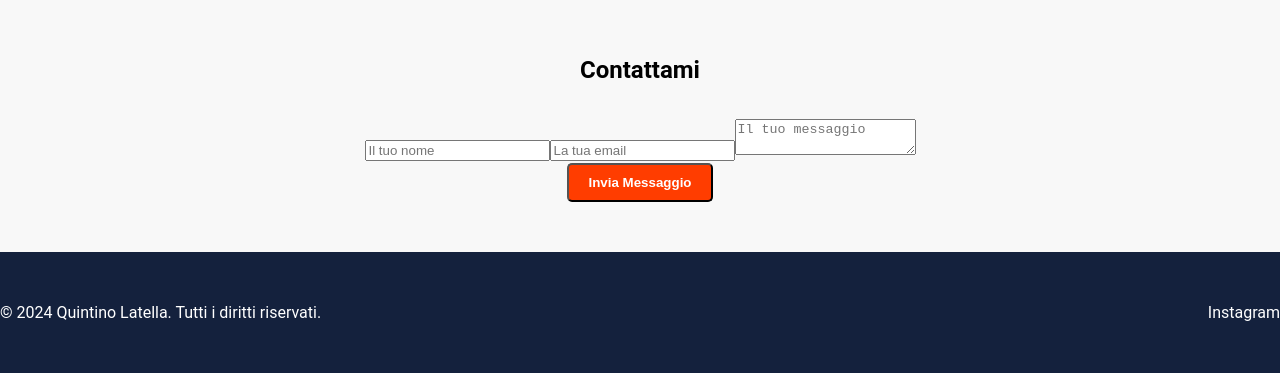
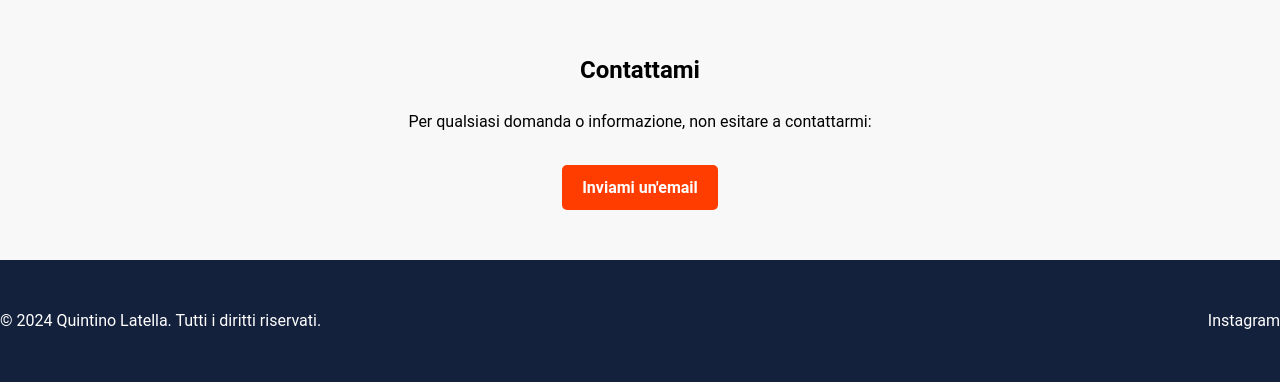
Before and after one commit to Aleteramo/quintino-latella-site, a React (Create React App) app: page / in a window 1280 px wide. Shown: the part 2587-2969 px from the top of the page. Built offline with nearby package versions, Linux system fonts and the light colour scheme.

Commit message:
Aggiornato link Home e sezione Contatti

```diff
--- a/src/components/Contact.css
+++ b/src/components/Contact.css
@@ -1,21 +1,15 @@
 .contact {
   padding: 50px 20px;
+  text-align: center;
   background-color: #f8f8f8;
 }
 
 .contact h2 {
-  text-align: center;
-  margin-bottom: 30px;
+  margin-bottom: 20px;
 }
 
-.contact-form {
-  max-width: 600px;
-  margin: 0 auto;
-  text-align: center;
-}
-
-.contact-form p {
-  margin-bottom: 20px;
+.contact p {
+  margin-bottom: 30px;
 }
 
 .cta-button {
--- a/src/components/Contact.js
+++ b/src/components/Contact.js
@@ -1,54 +1,14 @@
-import React, { useState } from 'react';
+import React from 'react';
 import './Contact.css';
 
 export const Contact = () => {
-  const [formData, setFormData] = useState({
-    name: '',
-    email: '',
-    message: ''
-  });
-
-  const handleChange = (e) => {
-    setFormData({ ...formData, [e.target.name]: e.target.value });
-  };
-
-  const handleSubmit = (e) => {
-    e.preventDefault();
-    // Qui inseriremo la logica per inviare i dati del form
-    console.log('Form submitted:', formData);
-    // Reindirizza al modulo Google
-    window.location.href = 'https://forms.gle/your-google-form-link';
-  };
-
   return (
     <section id="contact" className="contact">
-      <h2 className="animate-fade-in">Contattami</h2>
-      <form onSubmit={handleSubmit} className="contact-form animate-slide-up">
-        <input
-          type="text"
-          name="name"
-          placeholder="Il tuo nome"
-          value={formData.name}
-          onChange={handleChange}
-          required
-        />
-        <input
-          type="email"
-          name="email"
-          placeholder="La tua email"
-          value={formData.email}
-          onChange={handleChange}
-          required
-        />
-        <textarea
-          name="message"
-          placeholder="Il tuo messaggio"
-          value={formData.message}
-          onChange={handleChange}
-          required
-        ></textarea>
-        <button type="submit" className="cta-button">Invia Messaggio</button>
-      </form>
+      <h2>Contattami</h2>
+      <p>Per qualsiasi domanda o informazione, non esitare a contattarmi:</p>
+      <a href="mailto:aistrategycase@gmail.com" className="cta-button">
+        Inviami un'email
+      </a>
     </section>
   );
 };
--- a/src/components/Home.js
+++ b/src/components/Home.js
@@ -58,7 +58,9 @@ export const Home = () => {
               Sei pronto a iniziare il tuo viaggio verso un corpo più sano e forte?
             </p>
             <animated.a
-              href="#contact"
+  href="https://docs.google.com/forms/d/1DNV4ILY1yXnH-Vbkdhk5ZdRSRA0RkFT4sX8rT8HbN9E/edit"
+  target="_blank"
+  rel="noopener noreferrer"
   className="btn"
   style={useSpring({
     from: { opacity: 0, transform: 'scale(0.8)' },
```
Lines whose indentation alone changed are shown as unchanged.
